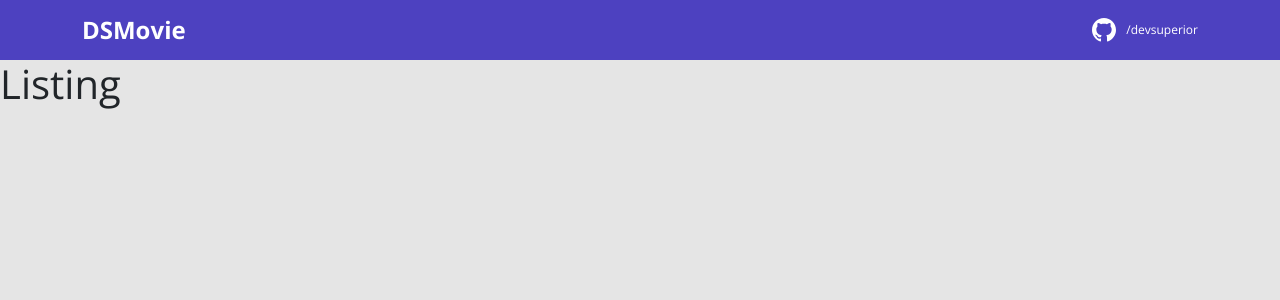
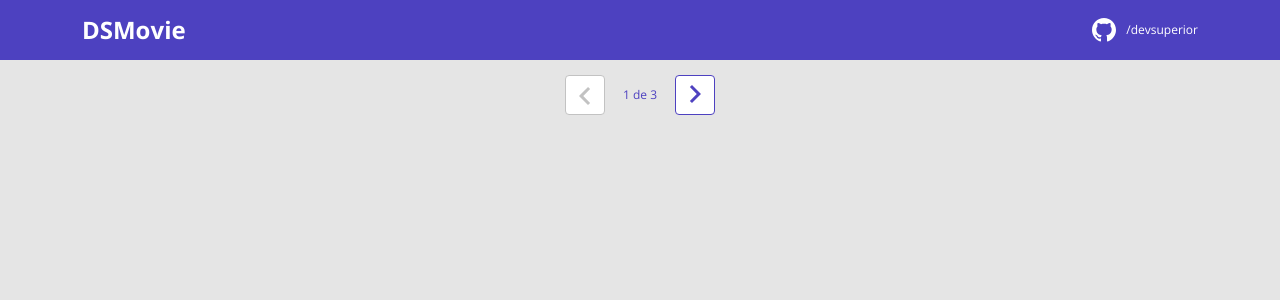
Before and after one commit to Deon777/Project_3-Movies_Page, a React (Create React App) app in the folder frontend/: page / in a window 1280 px wide. Shown: the top 300 px of the page. Built offline with nearby package versions, Linux system fonts and the light colour scheme.

Commit message:
Pagination layout

```diff
--- /dev/null
+++ b/frontend/src/Components/Pagination/index.tsx
@@ -0,0 +1,19 @@
+import './styles.css';
+import { ReactComponent as Arrow } from 'Assets/img/arrow.svg';
+
+function Pagination() {
+    return (
+        <div className='project-pagination-container'>
+            <div className='project-pagination-box'>
+                <button className='project-pagination-bttarrow' id='left' disabled={true}>
+                    <Arrow />
+                </button>
+                <p className='project-pagination-numberpage'>{1} de {3}</p>
+                <button className='project-pagination-bttarrow' id='right' disabled={false}>
+                    <Arrow />
+                </button>
+            </div>
+        </div>
+    );
+}
+export default Pagination;
--- /dev/null
+++ b/frontend/src/Components/Pagination/styles.css
@@ -0,0 +1,44 @@
+.project-pagination-container {
+    width: 180px;
+    margin: 0 auto;
+}
+
+.project-pagination-box {
+    display: flex;
+    justify-content: space-between;
+    text-align: center;
+    margin: 15px;
+
+}
+
+.project-pagination-numberpage {
+    margin: auto;
+    font-size: 12px;
+    font-weight: 400;
+    color: var(--color-primary);
+}
+
+.project-pagination-bttarrow {
+    align-items: center;
+    width: 40px;
+    height: 40px;
+    border-radius: 4px;
+    border: 1px solid var(--color-primary);
+    background-color: #FFF;
+}
+
+.project-pagination-bttarrow#right {
+    transform: rotate(180deg);
+}
+
+.project-pagination-bttarrow svg {
+    filter: brightness(0) saturate(100%) invert(26%) sepia(19%) saturate(7395%) hue-rotate(234deg) brightness(89%) contrast(92%);
+}
+
+.project-pagination-bttarrow:disabled {
+    border: 1px solid #C2C2C2;
+}
+
+.project-pagination-bttarrow:disabled svg {
+    filter: none;
+}
--- a/frontend/src/Pages/Listing/index.tsx
+++ b/frontend/src/Pages/Listing/index.tsx
@@ -1,6 +1,11 @@
+import Pagination from 'Components/Pagination';
+import './styles.css';
+
 function Listing() {
     return (
-        <h1>Listing</h1>
+        <div>
+            <Pagination />
+        </div>
     );
 }
 export default Listing;
```
Also changed, not shown: frontend/src/Assets/img/arrow.svg (added), frontend/src/Pages/Listing/styles.css (added).
